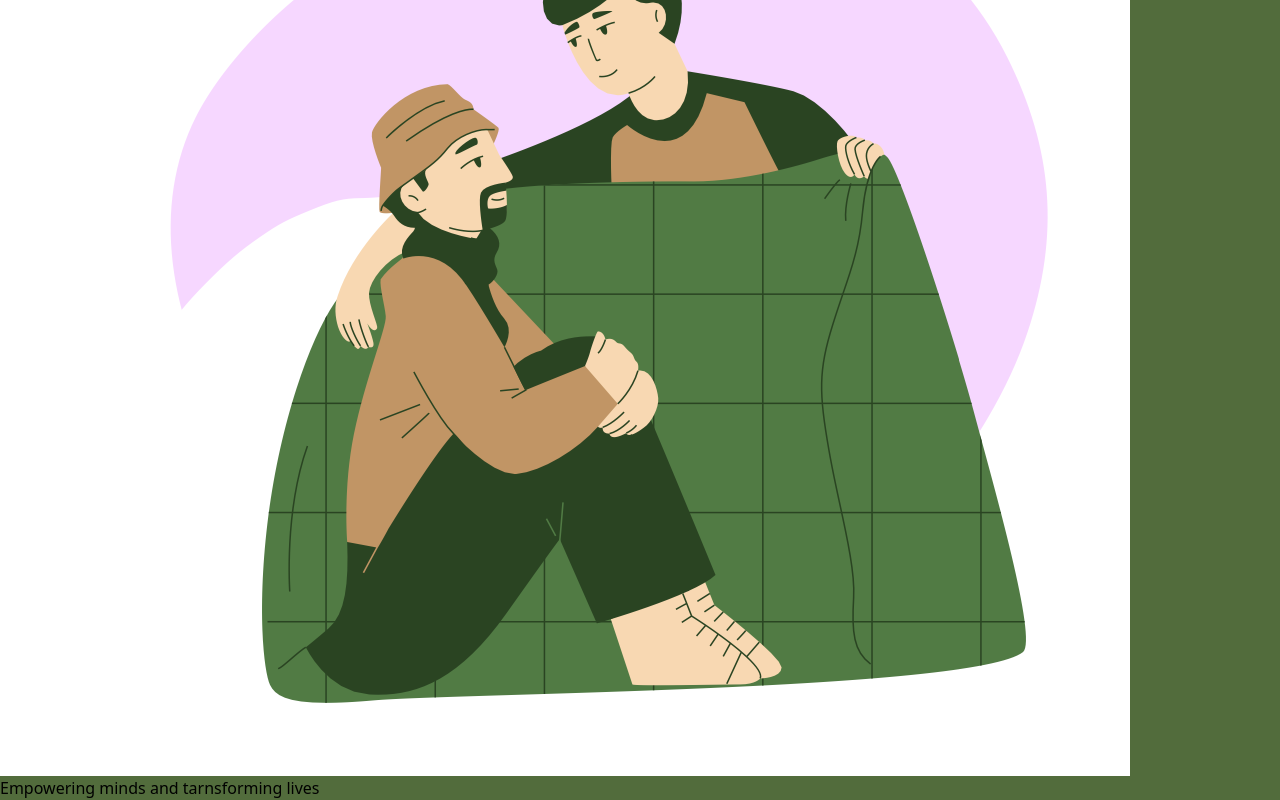
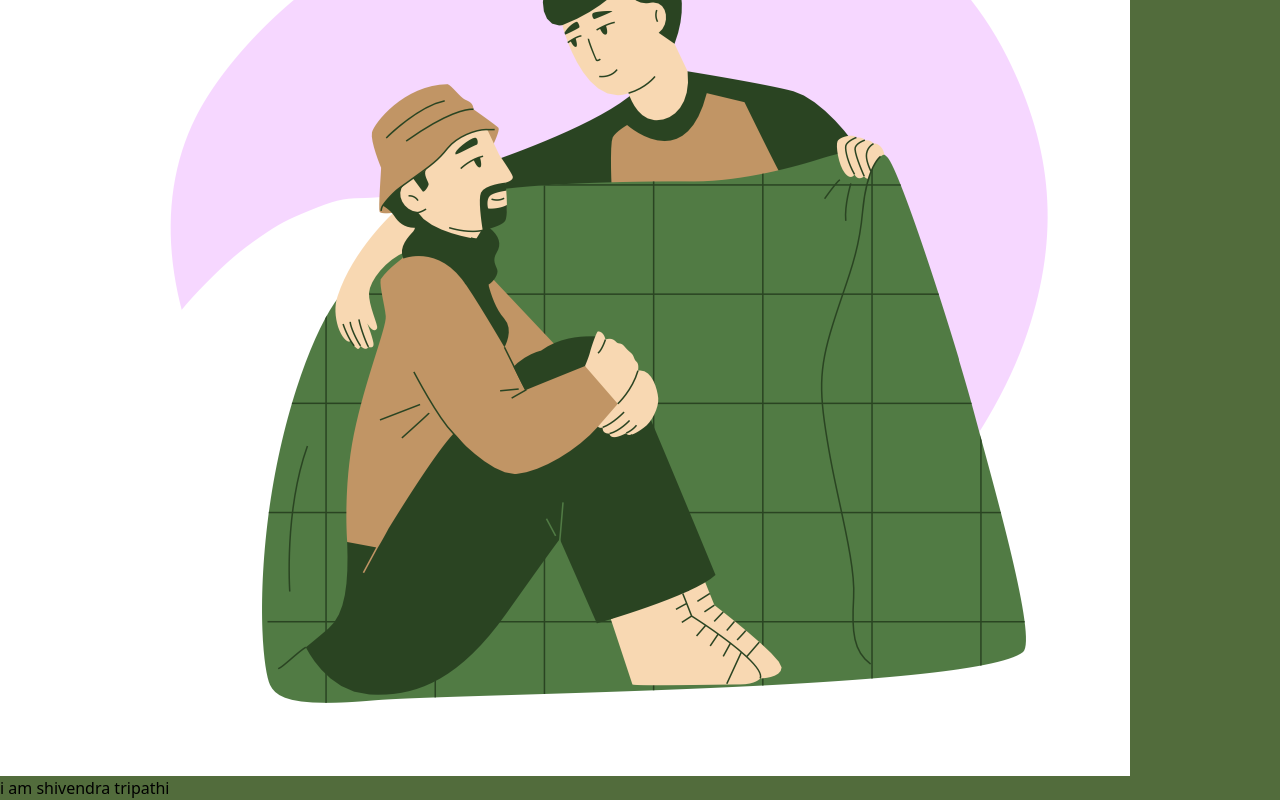
Before and after one commit to ishivendratripathi/Website, a React (Vite) app: page / in a window 1280 px wide. Shown: the part 1638-2438 px from the top of the page. Built offline with nearby package versions, Linux system fonts and the light colour scheme.

Commit message:
new changes

```diff
--- a/src/routes/Home.jsx
+++ b/src/routes/Home.jsx
@@ -36,14 +36,15 @@ const Home = () => {
        </section>
 
        {/* this is the third section */}
-      <div className="w-full h-96 bg-white pt-20">
-          <div>
-              <img  className="h-72 ml-44" src="new2.png" alt="" />
-              <h1 className="">
-                Empowering minds and tarnsforming lives
-              </h1>
-          </div>
-      </div>
+
+   <section>
+    <div className="h-96 bg-white flex">
+      <div>
+        <img className="h-80 w-auto flex" src="new2.png" alt="" />
+        <h1>i am shivendra tripathi</h1>
+        </div>
+        </div>
+   </section>
     </>
     );
 };
```
